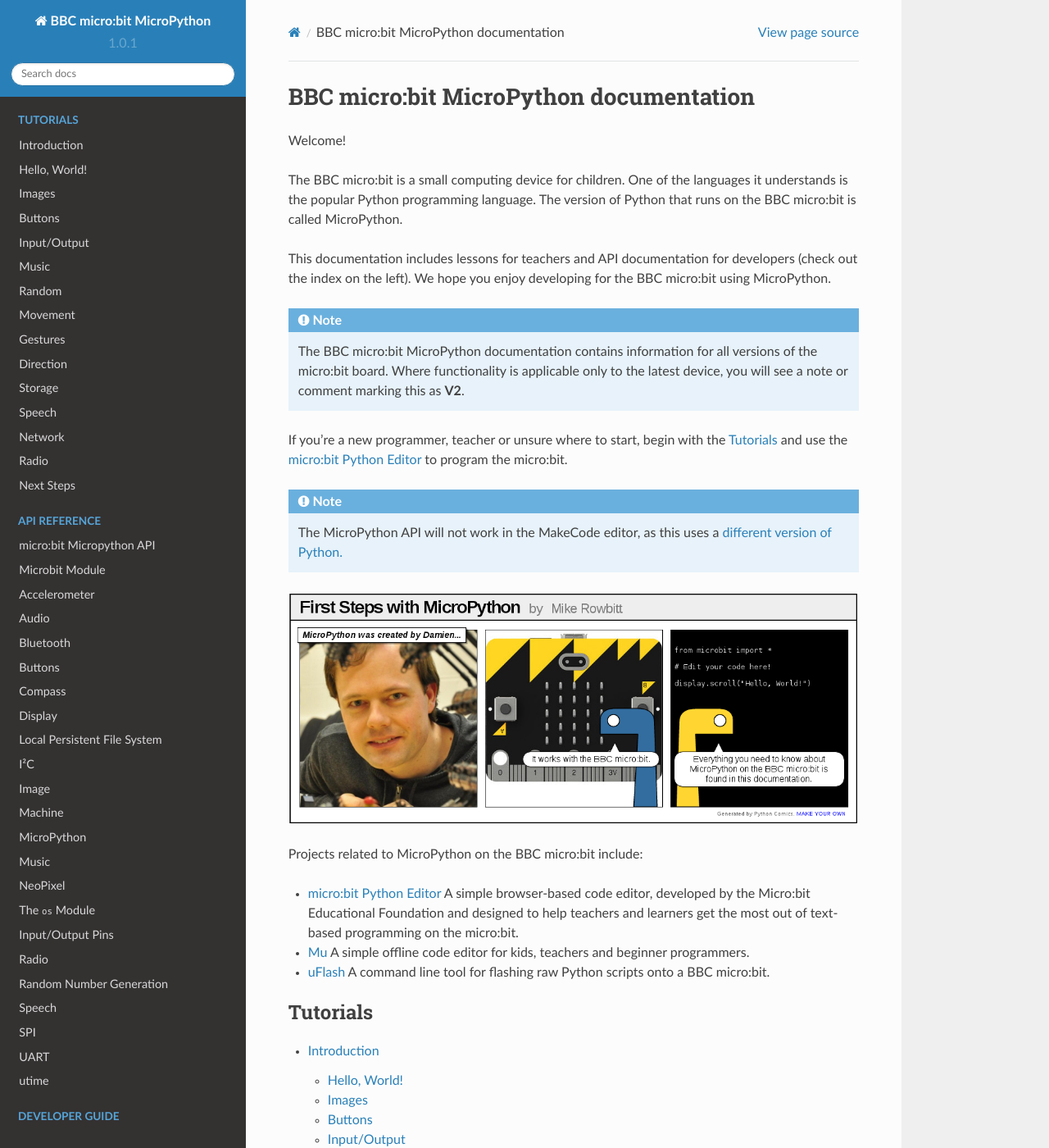
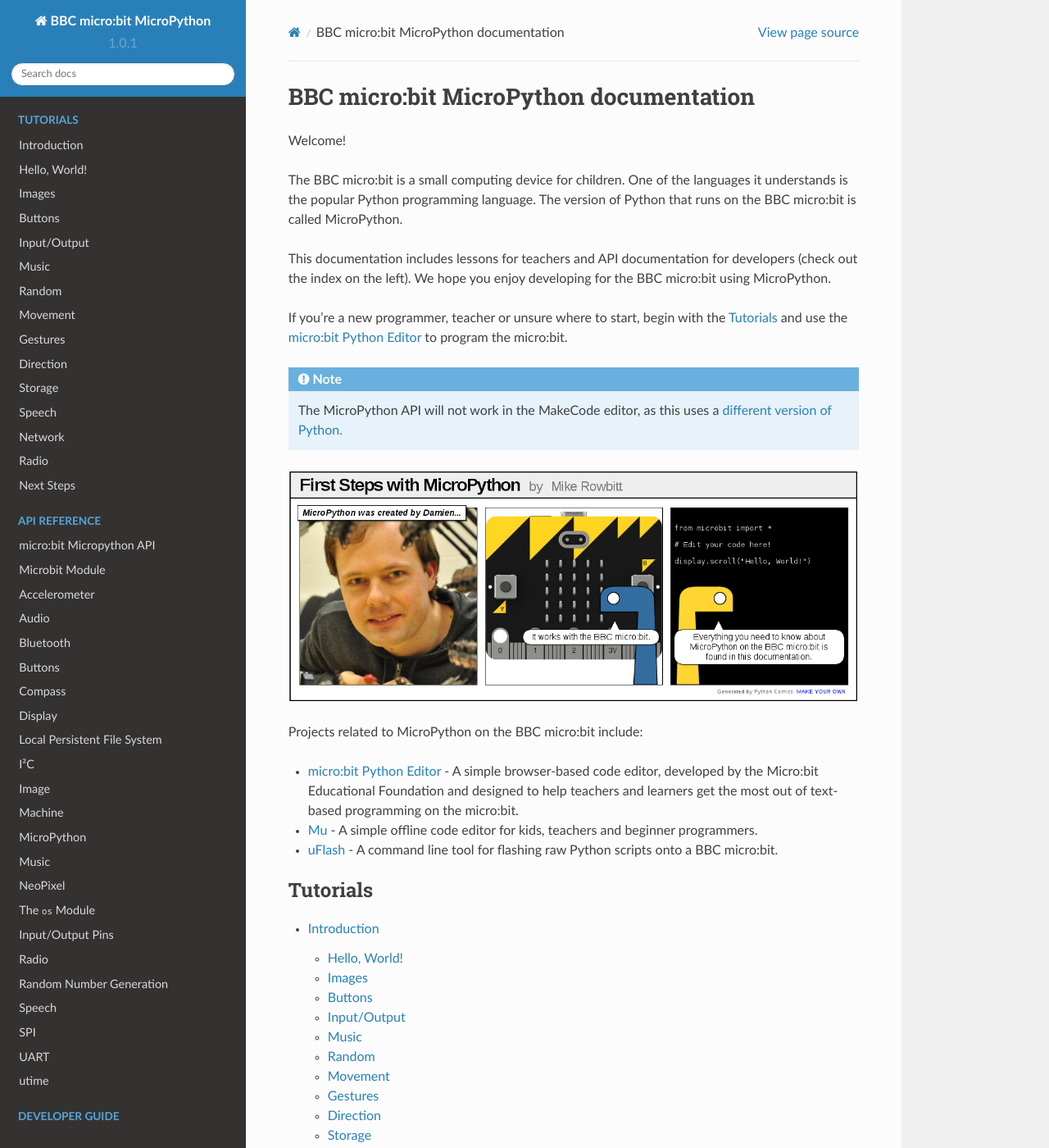
Before and after one commit to bbcmicrobit/micropython, a Sphinx documentation site: the page built from docs/index.rst, in a window 1280 px wide and 1400 px high. Shown: the whole window at 82% size. Built offline with Sphinx 7.4.7 and the Read the Docs theme 2.0.0, drawn with Linux system fonts in a browser that asks for light colours.

Commit message:
update editor info

```diff
--- a/docs/index.rst
+++ b/docs/index.rst
@@ -16,13 +16,6 @@
 and API documentation for developers (check out the index on the left). We hope
 you enjoy developing for the BBC micro:bit using MicroPython.
 
-.. note::
-
-    The BBC micro:bit MicroPython documentation contains information for all
-    versions of the micro:bit board. Where functionality is applicable only
-    to the latest device, you will see a note or comment marking this as
-    **V2**.
-
 If you're a new programmer, teacher or unsure where to start, begin with the
 :ref:`Tutorials <Tutorials>` and use the `micro:bit Python Editor <https://python.microbit.org>`_
 to program the micro:bit.
@@ -36,15 +29,15 @@
 
 Projects related to MicroPython on the BBC micro:bit include:
 
-* `micro:bit Python Editor <https://python.microbit.org>`_ A simple
+* `micro:bit Python Editor <https://python.microbit.org>`_ - A simple
   browser-based code editor, developed by the Micro:bit Educational
   Foundation  and designed to help teachers and learners get the
   most out of text-based programming on the micro:bit.
 
-* `Mu <https://codewith.mu>`_ A simple offline code editor for kids, teachers
+* `Mu <https://codewith.mu>`_ - A simple offline code editor for kids, teachers
   and beginner programmers.
 
-* `uFlash <https://uflash.readthedocs.io/en/latest/>`_ A command line tool
+* `uFlash <https://uflash.readthedocs.io/en/latest/>`_ - A command line tool
   for flashing raw Python scripts onto a BBC micro:bit.
 
 .. toctree::
--- a/docs/tutorials/introduction.rst
+++ b/docs/tutorials/introduction.rst
@@ -11,7 +11,7 @@
 transfer it to the micro:bit.
 
 If you have any problems with MicroPython or the editor, you can get support from the
-Micro:bit Educational Foundation team via `support.microbit.org <https://support.microbit.org>`_
+Micro:bit Educational Foundation team via `support.microbit.org <https://support.microbit.org>`_.
 
 .. toctree::
     :maxdepth: 2
```
